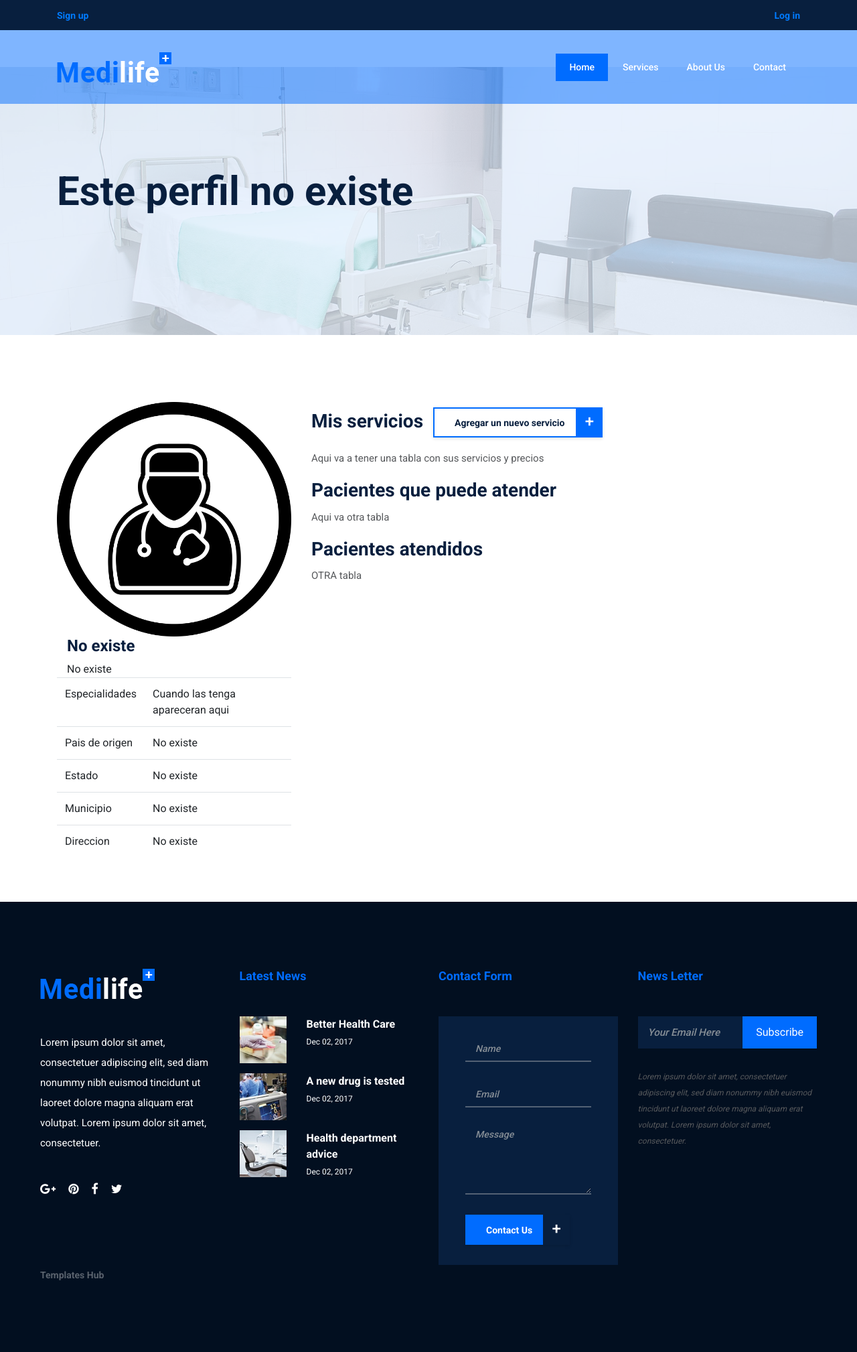
After one commit to IsaiasGC/Telemedicina_Web, a Symfony app: template templates/perfil_medico/index.html.twig in a window 1280 px wide. The commit adds this page. Shown: the whole page at 67% size. Run offline with Twig, Linux system fonts and the light colour scheme; the template is opened without the code that fills it, so the values that code supplies are empty; some libraries are stand-ins or nearby versions.

Commit message:
-Se agrego la plantilla dinámica de perfil de medico

```diff
--- a/templates/base.html.twig
+++ b/templates/base.html.twig
@@ -69,7 +69,9 @@
                                     <ul class="navbar-nav ml-auto">
                                         {% if app.user %}
                                         <li class="nav-item active">
-                                            <a class="nav-link" href="index-2.html">Mi perfil <span class="sr-only">(current)</span></a>
+                                            <!-- AQUI SE DEBE DE CHECAR EL ROL DEL USUARIO ACTUAL -->
+                                            <!-- ESTE MISMO BOTON LLEVARÁ AL PERFIL DEL USUARIO ACTUAL YA SEA MEDICO O PACIENTE -->
+                                            <a class="nav-link" href="{{ path('perfil_medico') }}">Mi perfil <span class="sr-only">(current)</span></a>
                                         </li>
                                         {% else %}
                                         <li class="nav-item active">
--- /dev/null
+++ b/templates/perfil_medico/index.html.twig
@@ -0,0 +1,135 @@
+{% extends 'base.html.twig' %}
+
+{% block title %}Hello PerfilMedicoController!{% endblock %}
+
+{% block body %}
+<!-- ***** Breadcumb Area Start ***** -->
+<section class="breadcumb-area bg-img gradient-background-overlay" style="background-image: url({{ asset('img/bg-img/breadcumb2.jpg') }});">
+    <div class="container h-0">
+        <div class="row h-0 align-items-center">
+            <div class="col-12">
+                <div class="breadcumb-content">
+                    {% if medico is defined %}
+                        <h3 class="breadcumb-title">Perfil de {{ medico.0.nombre }}</h3>
+                    {% else %}
+                        <h3 class="breadcumb-title">Este perfil no existe</h3>
+                    {% endif %}
+                </div>
+            </div>
+        </div>
+    </div>
+</section>
+<!-- ***** Breadcumb Area End ***** -->
+
+<!-- ***** Elements Area Start ***** -->
+<section class="elements-area section-padding-100-0">
+        <div class="container">
+            <div class="row">
+                <div class="col-md-4">
+                    <div class="uni-our-doctor-item-default">
+                        <div class="item-img">
+                            <img src="{{ asset('img/medico.jpg') }}" alt="" class="img-responsive">
+                        </div>
+                        <div class="item-caption">
+                            <div class="item-caption-head">
+                                <div class="col-md-9 col-sm-9 col-xs-9 uni-clear-padding">
+                                    <div class="item-title">
+                                        {% if medico is defined %}
+                                            <h4>{{ medico.0.nombre }}</h4>
+                                            <span>{{ medico.0.apellido }}</span>
+                                        {% else %}
+                                            <h4>No existe</h4>
+                                            <span>No existe</span>
+                                        {% endif %}
+                                    </div>
+                                </div>
+                            </div>
+                            <div class="item-caption-info">
+                                <table class="table">
+                                    <thead>
+                                    <tr>
+                                        <td>Especialidades</td>
+                                        <td>Cuando las tenga apareceran aqui</td>
+                                    </tr>
+                                    </thead>
+                                    <tbody>
+                                    <tr>
+                                        {% if medico is defined %}
+                                            <td>Pais de origen</td>
+                                            <td>{{ medico.0.pais }}</td>
+                                        {% else %}
+                                            <td>Pais de origen</td>
+                                            <td>No existe</td>
+                                        {% endif %}
+                                    </tr>
+                                    <tr>
+                                        {% if medico is defined %}
+                                            <td>Estado</td>
+                                            <td>{{ medico.0.estado }}</td>
+                                        {% else %}
+                                            <td>Estado</td>
+                                            <td>No existe</td>
+                                        {% endif %}
+                                    </tr>
+                                    <tr>
+                                        {% if medico is defined %}
+                                            <td>Municipio</td>
+                                            <td>{{ medico.0.municipio }}</td>
+                                        {% else %}
+                                            <td>Municipio</td>
+                                            <td>No existe</td>
+                                        {% endif %}
+                                    </tr>
+                                    <tr>
+                                        {% if medico is defined %}
+                                            <td>Direccion</td>
+                                            <td>{{ medico.0.direccion }}</td>
+                                        {% else %}
+                                            <td>Direccion</td>
+                                            <td>No existe</td>
+                                        {% endif %}
+                                    </tr>
+                                    </tbody>
+                                </table>
+                            </div>
+                        </div>
+                    </div>
+                </div>
+
+                <div class="col-md-8">
+                    <div class="uni-doctor-details-right">
+
+                        <!--SUMMARY-->
+                        <div class="uni-doctor-details-summary">
+                            <div class="uni-doctor-details-title">
+                                <h3>Mis servicios <a href="#" class="btn medilife-btn btn-4 m-2">Agregar un nuevo servicio <span>+</span></a></h3>
+                            </div>
+                            <p>
+                                Aqui va a tener una tabla con sus servicios y precios
+                            </p>
+                        </div>
+
+                        <!--EDUCATION/DEGREE-->
+                        <div class="uni-doctor-details-degrees">
+                            <div class="uni-doctor-details-title">
+                                <h3>Pacientes que puede atender</h3>
+                                <div class="uni-divider"></div>
+                            </div>
+                            <p>Aqui va otra tabla</p>
+                        </div>
+
+                        <!--CONTACT-->
+                        <div class="uni-doctor-details-contact">
+                            <div class="uni-doctor-details-title">
+                                <h3>Pacientes atendidos</h3>
+                                <div class="uni-divider"></div>
+                            </div>
+                            <p>OTRA tabla</p>
+                        </div>
+                    </div>
+                </div>
+
+            </div>
+        </div>
+</section>
+{% endblock %}
```
Also changed, not shown: src/Controller/PerfilMedicoController.php (added, +37 -0 lines), public/img/medico.jpg (added).
